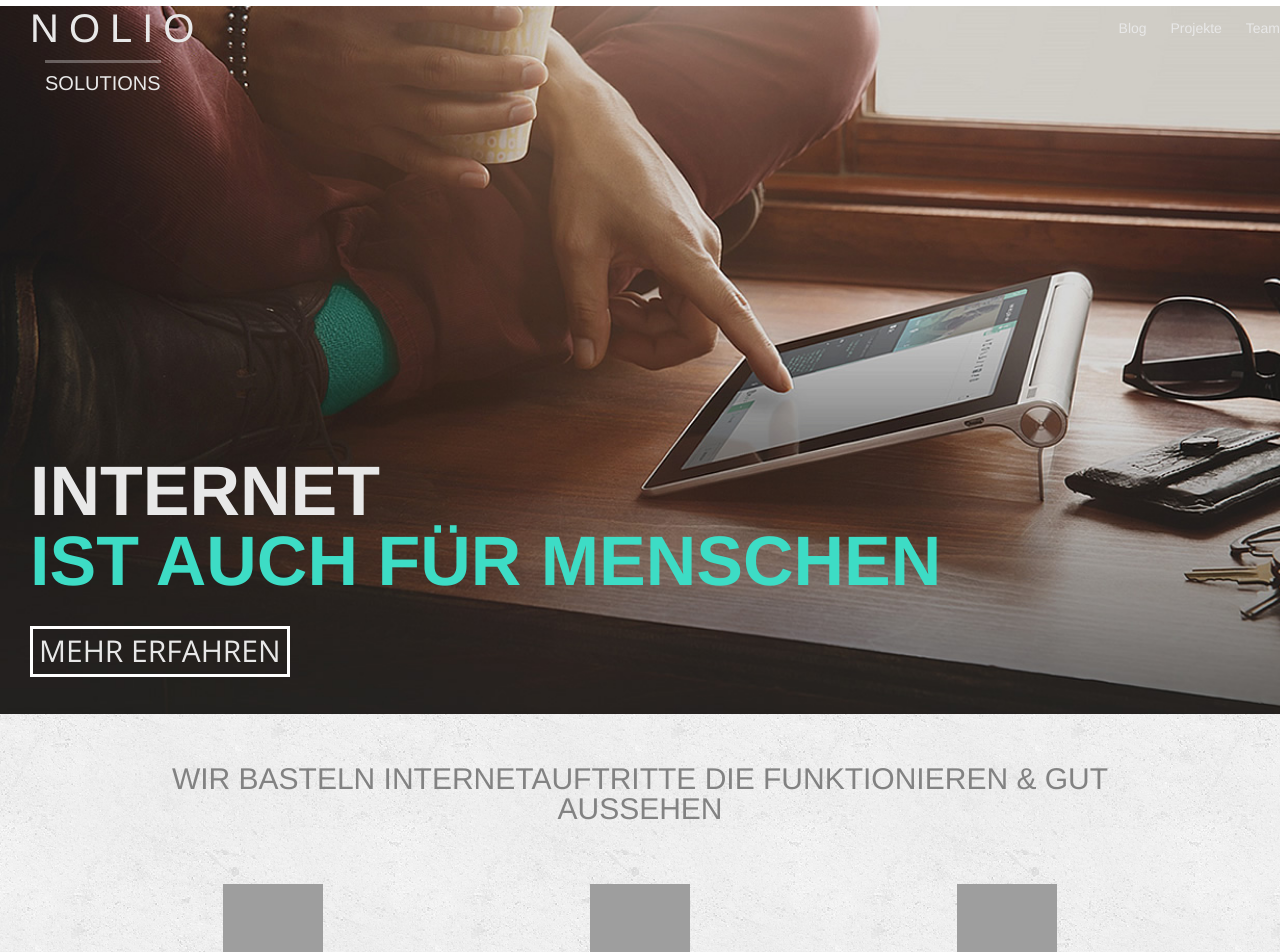
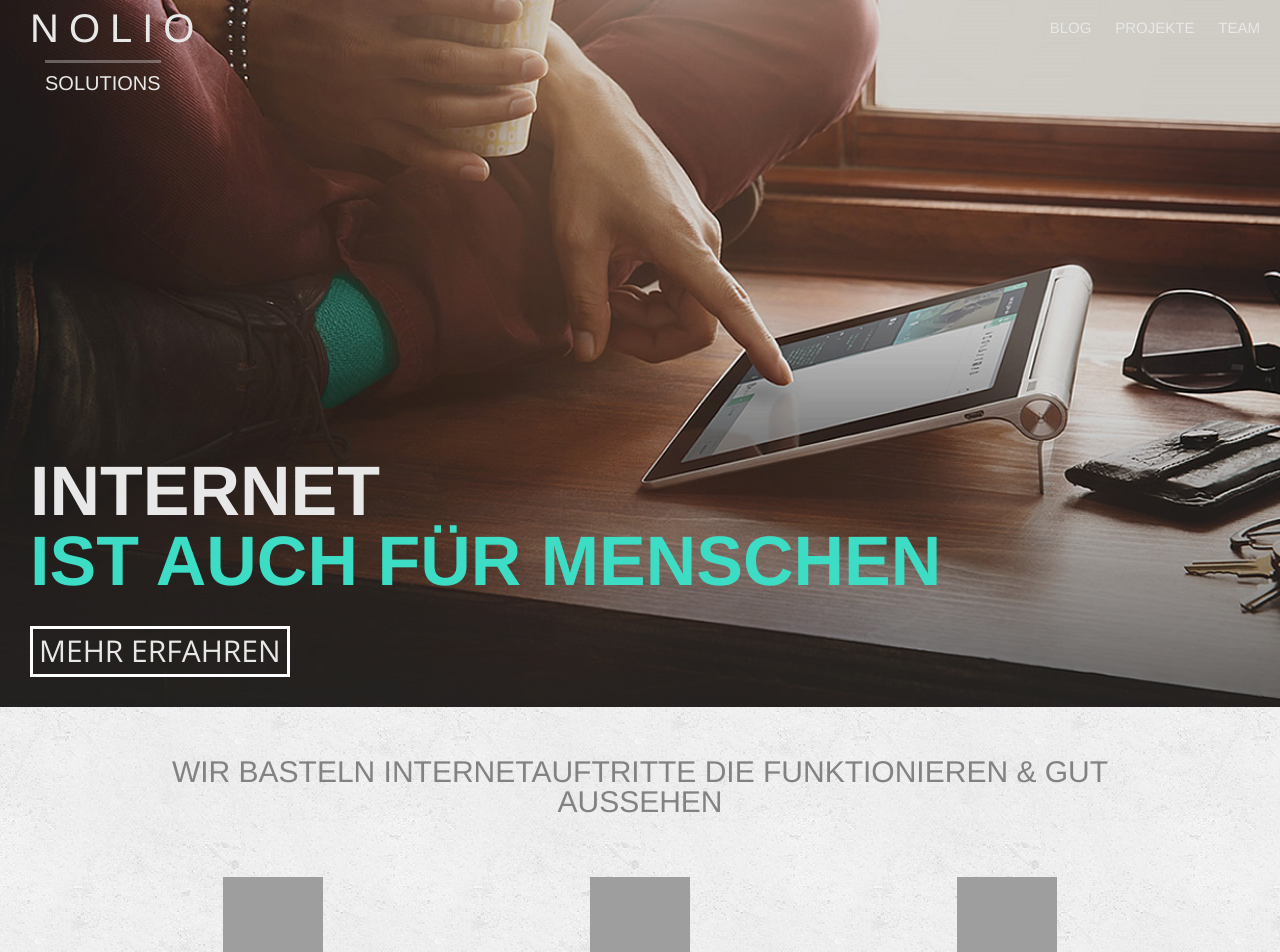
Before and after one commit to nikonoll/nolio, a Jekyll site: the page built from index.html, in a window 1280 px wide. Shown: the top 952 px of the page. Built offline with Jekyll 4.4.1, drawn with Linux system fonts in a browser that asks for light colours; nearby versions of some CDN libraries; grey boxes are pictures that could not be loaded.

Commit message:
Menu Done

```diff
--- a/_includes/footer.html
+++ b/_includes/footer.html
@@ -82,6 +82,11 @@
 
 <script>
 $(function () {
+
+
+var mql = window.matchMedia('(max-width: 600px)');
+if (mql.matches) {
+    $('.click-nav .js ul').hide();
     $('.clicker').click(function (clickedthat) {
       $('.click-nav .js ul').slideToggle(400);
       $('.clicker').toggleClass('active');
@@ -95,37 +100,11 @@
             $('.menu_list').toggleClass('inactive');
           }
         });
-
-  var mq = window.matchMedia("(max-width: 1000px)");
-  mq.addListener(function  () {
-    if (mq.matches) {
-      alert('hi there');
-      $('.click-nav .js ul').hide();
-
-    };
-  })
-
-})
-
-  /*var mq = window.matchMedia("(min-width: 1000px)");
-  mq.addListener(function () {
-    if (mq.matches) {
-      $('.click-nav > ul').toggleClass('no-js js');
-      $('.click-nav .js ul').hide();
-      $('.click-nav .js').click(function(e) {
-        $('.click-nav .js ul').slideToggle(400);
-        $('.clicker').toggleClass('active');
-        e.stopPropagation();
     });
-      $(document).click(function() {
-        if ($('.click-nav .js ul').is(':visible')) {
-          $('.click-nav .js ul', this).slideUp();
-          $('.clicker').removeClass('active');
     }
-      });
-    };
-  })
-  */
+    else {
+      $('.click-nav .js ul').show();
+}
 
 
 });
--- a/_sass/_header_banner.scss
+++ b/_sass/_header_banner.scss
@@ -4,9 +4,9 @@
 	background-image: url(/images/101H.jpg);
 	background-size: cover;
 	background-position: center;
-	margin-top: -156px;
+	margin-top: -167px;
 
-	@include media-query($on-palm) {
+	@include media-query(800px) {
 		.mobile_layover{
 			background: rgba(0,0,0,.4);
 			height: 100%;
@@ -28,6 +28,9 @@
 		margin: 100px auto 0;
 		padding: 30px 0 70px 0;
 
+		@include media-query(800px){
+			display: none;
+		}
 		@include media-query($on-palm) {
 			clear: both;
 			width: 100%;
--- a/_sass/_nav.scss
+++ b/_sass/_nav.scss
@@ -41,10 +41,13 @@
 
 			.menu_list {
 				position: relative;
-
+				margin-right: 20px;
 				.menu_item {
 					list-style: none;
 					display: inline-block;
+					font-size: 15px;
+					text-transform: uppercase;
+
 
         			// Gaps between nav items, but not on the first one
         			&:not(:first-child) {
--- a/_sass/_welcome.scss
+++ b/_sass/_welcome.scss
@@ -79,7 +79,7 @@
     background-size: cover;
     background-position: center;
     background-repeat: no-repeat;
-    margin-top: -60px;
+    margin-top: -67px;
 
     @include media-query($on-palm) {
         height: 300px;
```
Lines whose indentation alone changed are shown as unchanged.
